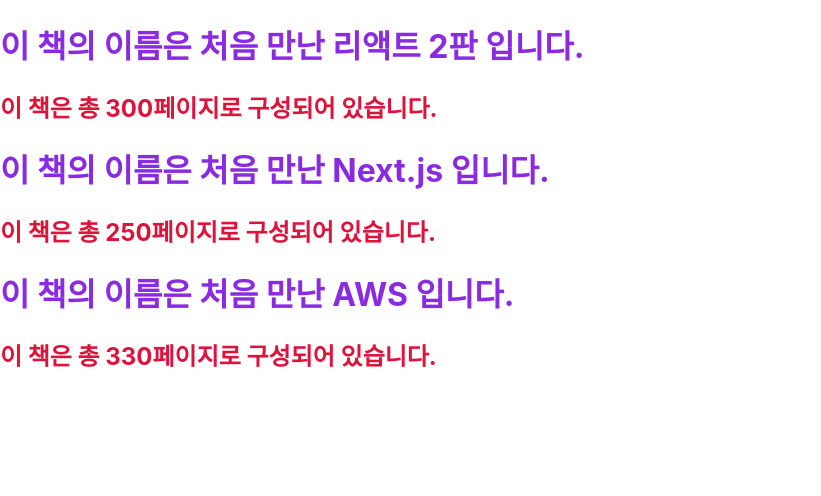
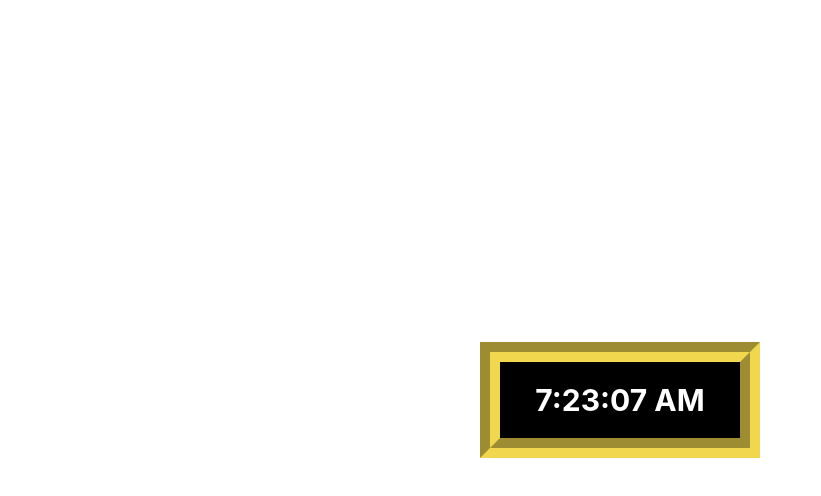
Before and after one commit to idsdk/React, a React (Create React App) app: page / in a window 1280 px wide. Shown: the top 496 px of the page, without its empty margins (0-821 px from the left). Built offline with nearby package versions, Linux system fonts and the light colour scheme.

Commit message:
Button, ConfirmDialog, ConfirmDialogs, Clock 함수형 컴퍼넌트(React Element Rendering)

```diff
--- /dev/null
+++ b/src/chp04/Button.css
@@ -0,0 +1,21 @@
+button{
+    width: 70px;
+    color: black;
+    margin: 10px;
+    padding: 7px;
+}
+
+.bg-green{
+    background-color: #2a593f;
+    border: 3px ridge #ededed;
+}
+
+.bg-red{
+    background-color: #b31734;
+    border: 3px groove #ededed;
+}
+
+.bg-blue{
+    background-color: #172dc8;
+    border: 3px dotted #ededed;
+}
--- /dev/null
+++ b/src/chp04/Button.jsx
@@ -0,0 +1,11 @@
+import React from "react";
+
+function Button(props) {
+    return(
+        <button className={`bg-${props.color}`}>
+            <b>{props.children}</b>
+        </button>
+    )
+}
+
+export default Button;
--- /dev/null
+++ b/src/chp04/Clock.jsx
@@ -0,0 +1,11 @@
+import React from "react";
+
+function Clock(props) {
+    return (
+        <div>
+            <h2 className='clock'>{new Date().toLocaleTimeString()}</h2>
+        </div>
+    )
+}
+
+export default Clock;
--- /dev/null
+++ b/src/chp04/ConfirmDialog.css
@@ -0,0 +1,10 @@
+div{
+    text-align: center;
+    padding: 20px;
+    width: 400px;
+}
+
+.div-bg-iovry{
+    background-color: ivory;
+    border : 5px outset coral;
+}
--- /dev/null
+++ b/src/chp04/ConfirmDialog.jsx
@@ -0,0 +1,16 @@
+import React from "react";
+import Button from "./Button";
+
+function ConfirmDialog(props) {
+    return(
+        <div className='div-bg-iovry'>
+            <p>내용을 확인한 후 버튼을 눌러주세요.</p>
+            <br></br>
+            <Button color='green'>확인</Button>&nbsp;
+            <Button color='blue'>취소</Button>&nbsp;
+            <Button color='red'>초기화</Button>
+        </div>
+    )
+}
+
+export default ConfirmDialog;
--- /dev/null
+++ b/src/chp04/ConfirmDialogs.css
@@ -0,0 +1,10 @@
+div{
+    text-align: center;
+    padding: 20px;
+    width: 400px;
+}
+
+.div-bg-crimson{
+    background-color: #dab4bc;
+    border: 5px outset crimson;
+}
--- /dev/null
+++ b/src/chp04/ConfirmDialogs.jsx
@@ -0,0 +1,13 @@
+import React from "react";
+
+
+function ConfirmDialogs(props) {
+    return(
+        <div className='div-bg-crimson'>
+            <p>Hi People.</p>
+            <br></br>
+        </div>
+    )
+}
+
+export default ConfirmDialogs;
--- /dev/null
+++ b/src/chp04/clock.css
@@ -0,0 +1,10 @@
+.clock{
+    border: 20px groove #f1d74e;
+    background-color: black;
+    color: white;
+    font-size: 30px;
+    font-weight: bold;
+    padding: 20px;
+    margin: 20px;
+    width: 200px;
+}
--- a/src/index.css
+++ b/src/index.css
@@ -1,4 +1,8 @@
 body {
+  display: flex;
+  justify-content: center;
+  align-items: center;
+  min-height: 100vh;
   margin: 0;
   font-family: -apple-system, BlinkMacSystemFont, 'Segoe UI', 'Roboto', 'Oxygen',
     'Ubuntu', 'Cantarell', 'Fira Sans', 'Droid Sans', 'Helvetica Neue',
--- a/src/index.js
+++ b/src/index.js
@@ -5,13 +5,24 @@
 import reportWebVitals from './reportWebVitals';
 import Library from "./chp03/Library";
 import './chp03/Book.css'
+import ConfirmDialog from "./chp04/ConfirmDialog";
+import './chp04/Button.css'
+import './chp04/ConfirmDialog.css'
+import ConfirmDialogs from "./chp04/ConfirmDialogs";
+import './chp04/ConfirmDialogs.css'
+import Clock from "./chp04/Clock";
+import './chp04/clock.css'
 
 const root = ReactDOM.createRoot(document.getElementById('root'));
-root.render(
-  <React.StrictMode>
-    <Library />
-  </React.StrictMode>
-);
+
+setInterval(()=>{
+    root.render(
+        <React.StrictMode>
+            <Clock/>
+        </React.StrictMode>
+    );
+}, 1000)
+
 
 // If you want to start measuring performance in your app, pass a function
 // to log results (for example: reportWebVitals(console.log))
```
